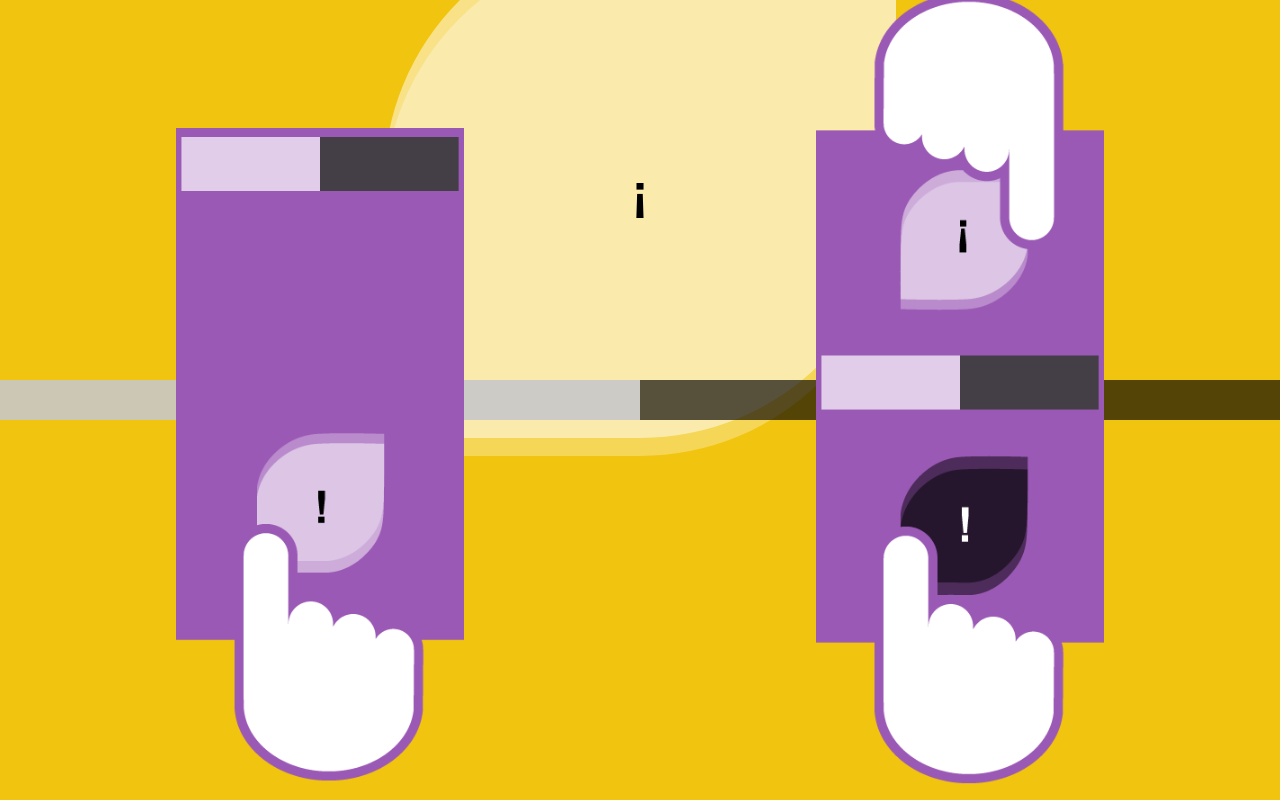
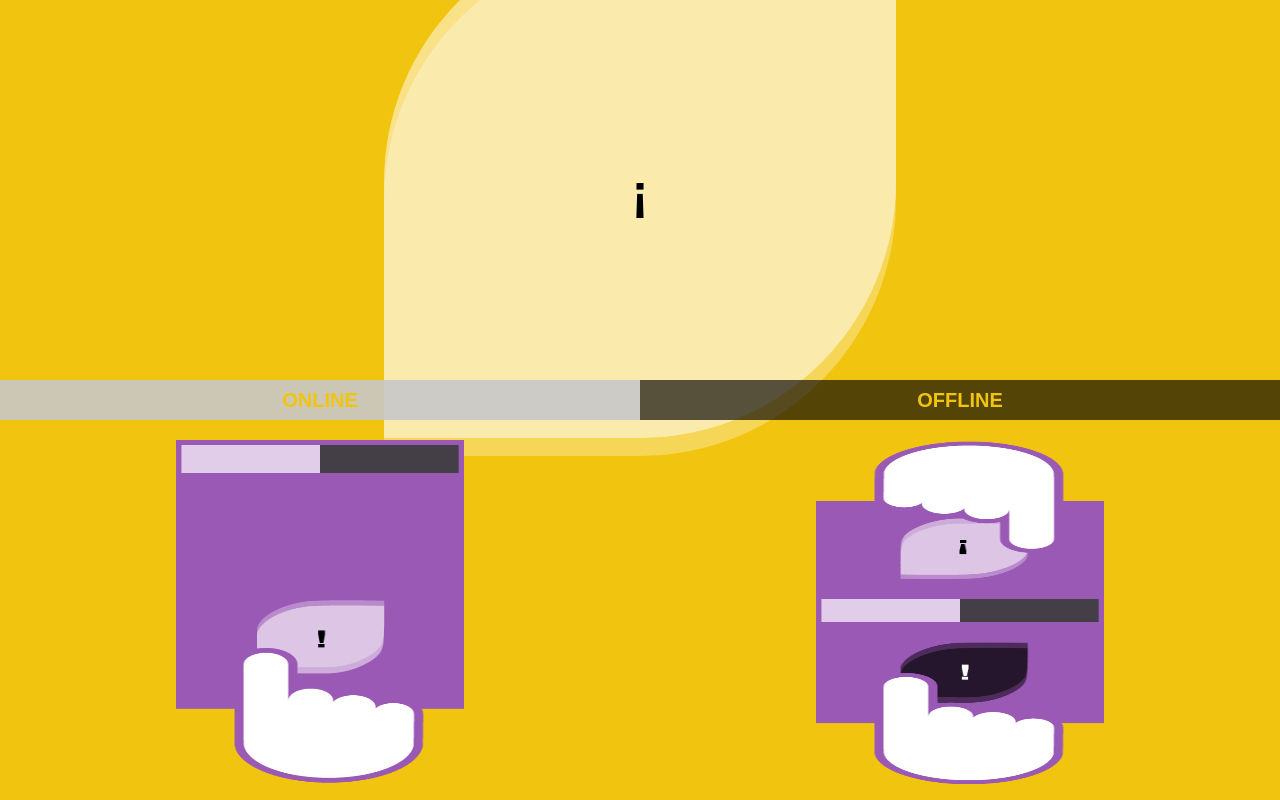
Before and after one commit to MarcoBrunoBR/fat-runner, a website: page index.html in a window 1280 px wide. Drawn offline with Linux system fonts and the light colour scheme.

Commit message:
fix home image responsive height

```diff
--- a/css/navegation.css
+++ b/css/navegation.css
@@ -19,4 +19,5 @@
 
 .navigation-item img {
   width: 45%;
+  max-height: calc(100% - 20px);
 }
```
